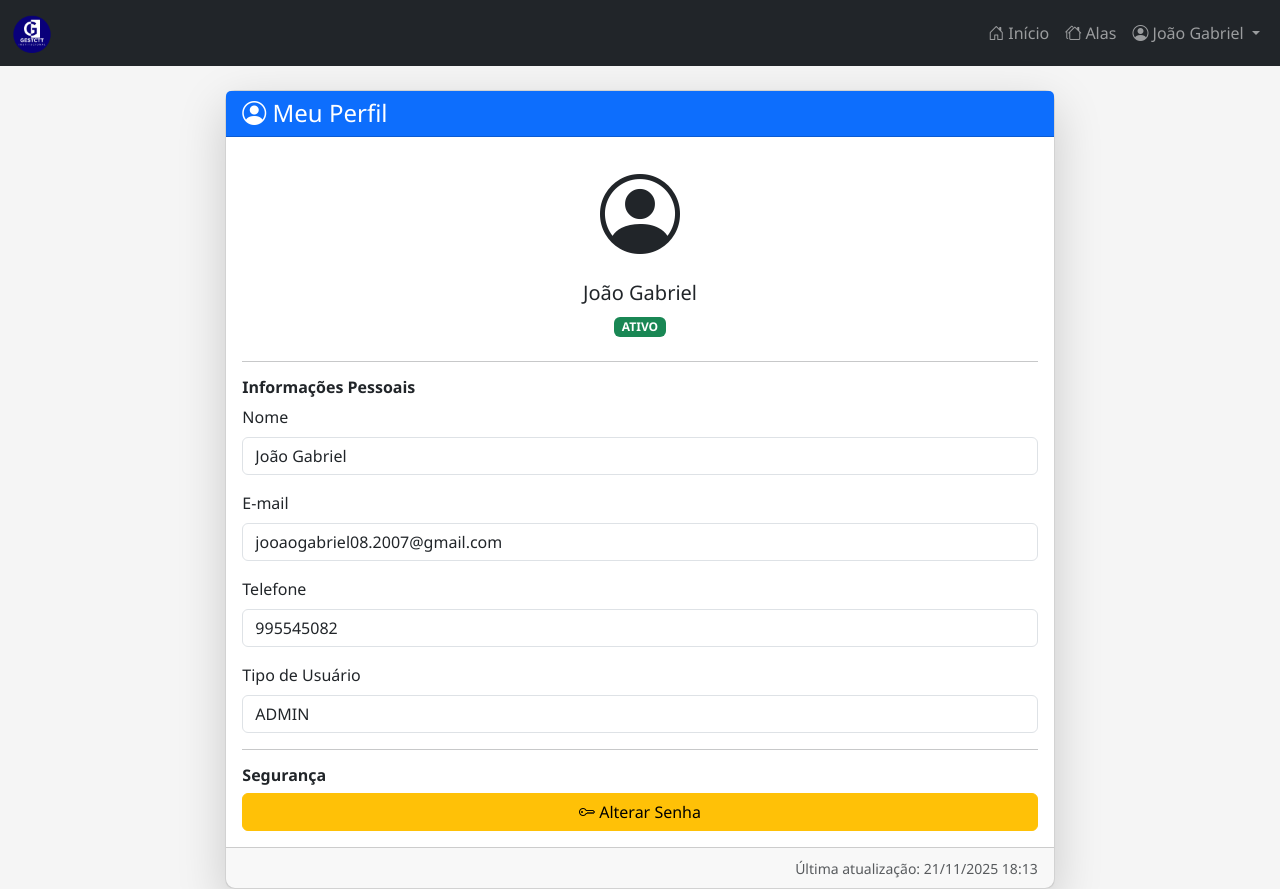
After one commit to GabrielDev16/viewSchool, a PHP site: page /viewSchool/public/user/perfil.php in a window 1280 px wide. The commit adds this page. Run offline with PHP 8.4, Linux system fonts and the light colour scheme; a user stored in the database is signed in; data comes from the database, SQL or seed files in the repository; some libraries are stand-ins or nearby versions.

Commit message:
conluido

```diff
--- a/app/views/includes/navbar_user.php
+++ b/app/views/includes/navbar_user.php
@@ -1,19 +1,20 @@
 <nav class="navbar navbar-expand-lg navbar-dark bg-dark">
     <div class="container-fluid">
-        <a class="navbar-brand" href="<?php echo BASE_URL; ?>index.php">
-            <img src="<?php echo BASE_URL; ?>assets/img/LogoGestCTT.png" alt="GestCTT Logo">
+
+        <a class="navbar-brand" href="<?php echo BASE_URL; ?>user/index.php">
+            <img src="<?php echo BASE_URL; ?>../assets/img/LogoGestCTT.png" alt="GestCTT Logo" style="height:40px;">
         </a>
 
-        <button class="navbar-toggler" type="button" data-bs-toggle="collapse" data-bs-target="#navbarUser" aria-controls="navbarUser" aria-expanded="false" aria-label="Toggle navigation">
+        <button class="navbar-toggler" type="button" data-bs-toggle="collapse"
+                data-bs-target="#navbarUser" aria-controls="navbarUser"
+                aria-expanded="false" aria-label="Toggle navigation">
             <span class="navbar-toggler-icon"></span>
         </button>
 
         <div class="collapse navbar-collapse" id="navbarUser">
             <ul class="navbar-nav ms-auto">
 
-                <?php if (isset($_SESSION['user_id']) && $_SESSION['user_type'] === 'user'): ?>
-
-                    <!-- Início -->
+                <!-- Página inicial do usuário -->
                 <li class="nav-item">
                     <a class="nav-link" href="<?php echo BASE_URL; ?>user/index.php">
                         <i class="bi bi-house-door"></i> Início
@@ -27,44 +28,34 @@
                     </a>
                 </li>
 
-                    <!-- Equipamentos -->
-                    <li class="nav-item">
-                        <a class="nav-link" href="<?php echo BASE_URL; ?>user/equipamentos.php">
-                            <i class="bi bi-tools"></i> Equipamentos
+
+                <!-- Menu do usuário -->
+                <li class="nav-item dropdown">
+                    <a class="nav-link dropdown-toggle" href="#" id="userDropdown"
+                       role="button" data-bs-toggle="dropdown" aria-expanded="false">
+                       <i class="bi bi-person-circle"></i>
+                       <?php echo htmlspecialchars($_SESSION['user_name'] ?? 'Usuário'); ?>
+                    </a>
+
+                    <ul class="dropdown-menu dropdown-menu-end" aria-labelledby="userDropdown">
+                        <li>
+                            <a class="dropdown-item" href="<?php echo BASE_URL; ?>user/perfil.php">
+                                Meu Perfil
                             </a>
                         </li>
 
-                    <!-- Reportar Problema -->
-                    <li class="nav-item">
-                        <a class="nav-link" href="<?php echo BASE_URL; ?>user/reportar_problema.php">
-                            <i class="bi bi-exclamation-octagon"></i> Reportar Problema
+                        <li><hr class="dropdown-divider"></li>
+
+                        <li>
+                            <a class="dropdown-item" href="<?php echo BASE_URL; ?>logout.php">
+                                Sair
                             </a>
                         </li>
-
-                    <!-- Menu do Usuário -->
-                    <li class="nav-item dropdown">
-                        <a class="nav-link dropdown-toggle" href="#" id="userDropdownMenu" role="button" data-bs-toggle="dropdown" aria-expanded="false">
-                            <i class="bi bi-person-circle"></i>
-                            <?php echo htmlspecialchars($_SESSION['user_name']); ?>
-                        </a>
-
-                        <ul class="dropdown-menu dropdown-menu-end" aria-labelledby="userDropdownMenu">
-                            <li><a class="dropdown-item" href="<?php echo BASE_URL; ?>perfil.php">Meu Perfil</a></li>
-                            <li><hr class="dropdown-divider"></li>
-                            <li><a class="dropdown-item" href="<?php echo BASE_URL; ?>logout.php">Sair</a></li>
                     </ul>
                 </li>
 
-                <?php else: ?>
-
-                    <li class="nav-item">
-                        <a class="nav-link" href="<?php echo BASE_URL; ?>login.php">
-                            <i class="bi bi-box-arrow-in-right"></i> Login
-                        </a>
-                    </li>
-
-                <?php endif; ?>
             </ul>
         </div>
+
     </div>
 </nav>
--- /dev/null
+++ b/public/user/perfil.php
@@ -0,0 +1,104 @@
+<?php
+require_once '../../app/config/auth_user.php';
+require_once '../../app/config/init.php';
+
+// Verifica se o usuário está logado
+if (!isset($_SESSION['user_id'])) {
+    header("Location: ../login.php");
+    exit();
+}
+
+$user_id = $_SESSION['user_id'];
+
+// Busca os dados do usuário
+$sql = "SELECT * FROM usuarios WHERE id = ?";
+$stmt = $conn->prepare($sql);
+$stmt->bind_param("i", $user_id);
+$stmt->execute();
+$result = $stmt->get_result();
+$usuario = $result->fetch_assoc();
+$stmt->close();
+
+$page_title = "Meu Perfil";
+?>
+
+<?php include '../../app/views/includes/header.php'; ?>
+<?php include '../../app/views/includes/navbar_user.php'; ?>
+
+<div class="container mt-4">
+    <div class="row justify-content-center">
+        <div class="col-md-8">
+
+            <div class="card shadow-lg">
+                <div class="card-header bg-primary text-white">
+                    <h4 class="mb-0">
+                        <i class="bi bi-person-circle"></i> Meu Perfil
+                    </h4>
+                </div>
+
+                <div class="card-body">
+
+                    <div class="text-center mb-4">
+                        <i class="bi bi-person-circle" style="font-size: 80px;"></i>
+                        <h5 class="mt-2"><?php echo htmlspecialchars($usuario['nome']); ?></h5>
+
+                        <span class="badge
+                            <?php
+                                if ($usuario['status'] == 'ativo') echo 'bg-success';
+                                elseif ($usuario['status'] == 'pendente') echo 'bg-warning text-dark';
+                                elseif ($usuario['status'] == 'rejeitado') echo 'bg-danger';
+                                else echo 'bg-secondary';
+                            ?>">
+                            <?php echo strtoupper($usuario['status']); ?>
+                        </span>
+                    </div>
+
+                    <hr>
+
+                    <h6 class="fw-bold">Informações Pessoais</h6>
+
+                    <div class="mb-3">
+                        <label class="form-label">Nome</label>
+                        <input type="text" class="form-control" value="<?php echo htmlspecialchars($usuario['nome']); ?>" readonly>
+                    </div>
+
+                    <div class="mb-3">
+                        <label class="form-label">E-mail</label>
+                        <input type="email" class="form-control" value="<?php echo htmlspecialchars($usuario['email']); ?>" readonly>
+                    </div>
+
+                    <div class="mb-3">
+                        <label class="form-label">Telefone</label>
+                        <input type="text" class="form-control" value="<?php echo htmlspecialchars($usuario['telefone'] ?? 'Não informado'); ?>" readonly>
+                    </div>
+
+                    <div class="mb-3">
+                        <label class="form-label">Tipo de Usuário</label>
+                        <input type="text" class="form-control" value="<?php echo strtoupper($usuario['tipo']); ?>" readonly>
+                    </div>
+
+                    <hr>
+
+                    <h6 class="fw-bold">Segurança</h6>
+
+                    <div class="d-grid gap-2">
+                        <a href="../alterar_senha.php" class="btn btn-warning">
+                            <i class="bi bi-key"></i> Alterar Senha
+                        </a>
+                    </div>
+
+                </div>
+
+                <div class="card-footer text-end">
+                    <small class="text-muted">Última atualização:
+                        <?php echo date('d/m/Y H:i', strtotime($usuario['updated_at'])); ?>
+                    </small>
+                </div>
+
+            </div>
+
+        </div>
+    </div>
+</div>
+
+<?php include '../../app/views/includes/footer.php'; ?>
```
Lines whose indentation alone changed are shown as unchanged.
